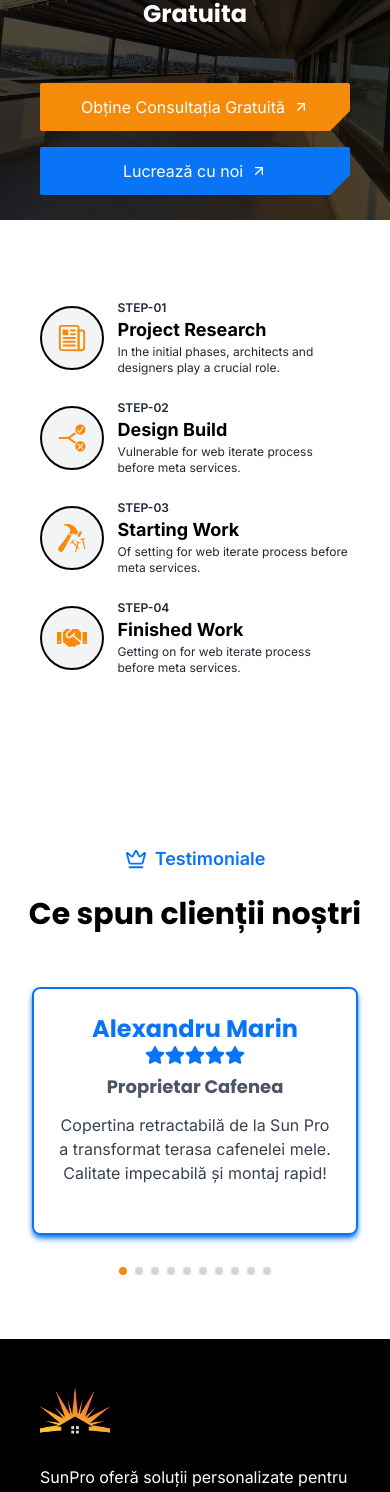
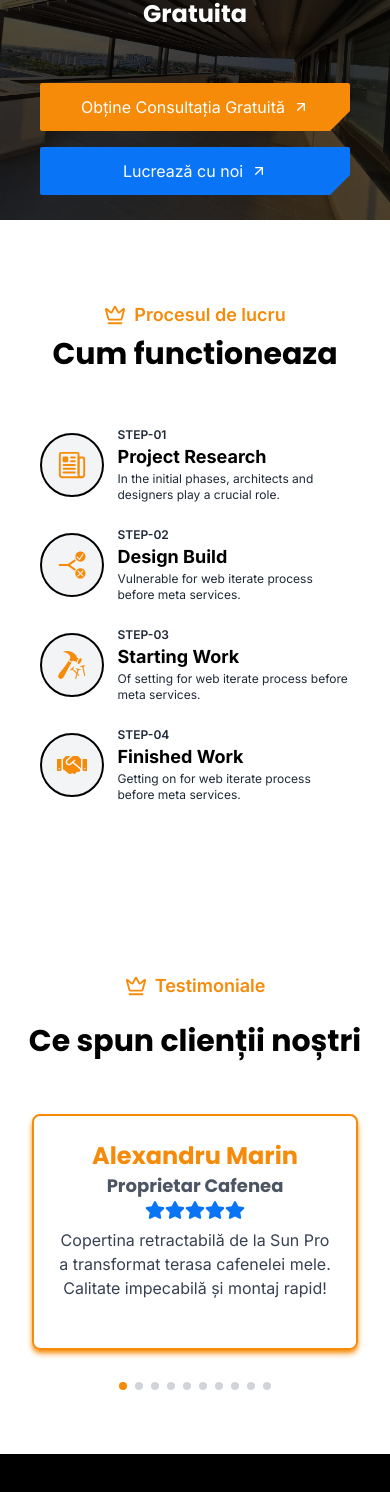
Before and after one commit to mocanuandrei1/sun-pro-2, a Next.js app: page /despre-noi in a window 390 px wide. Shown: the part 1950-3442 px from the top of the page. Built offline with nearby package versions, Linux system fonts and the light colour scheme.

Commit message:
Refactor testimonials components for consistent styling and responsiveness

```diff
--- a/src/components/TestimonialsDesktop.js
+++ b/src/components/TestimonialsDesktop.js
@@ -20,7 +20,7 @@ export default function TestimonialsDesktop({ slides }) {
 
   return (
     <div className="w-full max-w-7xl mx-auto py-16 relative">
-      <p className="flex text-lg items-center justify-center text-[#0975F6] font-semibold mb-4">
+      <p className="flex text-lg items-center justify-center text-[#f68a09] font-semibold mb-4">
         <LuCrown className="pr-2 text-3xl" />
         Testimoniale
       </p>
--- a/src/components/TestimonialsMobile.js
+++ b/src/components/TestimonialsMobile.js
@@ -26,7 +26,7 @@ export default function TestimonialsMobile({ slides }) {
 
   return (
     <div className="w-full mx-auto py-16 relative" {...swipeHandlers}>
-      <p className="flex text-lg items-center justify-center text-[#0975F6] font-semibold mb-4">
+      <p className="flex text-lg items-center justify-center text-[#f68a09] font-semibold mb-4">
         <LuCrown className="pr-2 text-3xl" />
         Testimoniale
       </p>
@@ -43,10 +43,11 @@ export default function TestimonialsMobile({ slides }) {
         >
           {slides.map((slide, index) => (
             <div key={index} className="flex-none w-full p-4">
-              <div className="group h-full p-6 rounded-lg text-center border-2 border-[#0975F6] shadow-md shadow-[#0975F6] transition-all duration-300 group-hover:border-[#f68a09] group-hover:shadow-[#f68a09]">
-                <h2 className="text-2xl font-bold text-[#0975F6] group-hover:text-[#f68a09] transition-colors duration-300">
+              <div className="group h-full p-6 rounded-lg text-center border-2 shadow-md border-[#f68a09] shadow-[#f68a09]">
+                <h2 className="text-2xl font-bold text-[#f68a09]">
                   {slide.name}
                 </h2>
+                <h4 className="text-lg text-gray-600">{slide.role}</h4>
                 <div className="flex justify-center mb-2">
                   {[...Array(5)].map((_, i) => (
                     <FaStar
@@ -59,7 +60,7 @@ export default function TestimonialsMobile({ slides }) {
                     />
                   ))}
                 </div>
-                <h4 className="text-lg text-gray-600 mb-3">{slide.role}</h4>
+
                 <p className="text-gray-700 text-base">{slide.review}</p>
               </div>
             </div>
--- a/src/components/WorkProcess.js
+++ b/src/components/WorkProcess.js
@@ -3,10 +3,18 @@ import React from "react";
 import { IoNewspaperOutline } from "react-icons/io5";
 import { GiChoice, GiHammerNails } from "react-icons/gi";
 import { FaHandshake } from "react-icons/fa";
+import { LuCrown } from "react-icons/lu";
 
 export default function WorkProcess() {
   return (
     <div className="py-20">
+      <p className="flex text-lg items-center justify-center text-[#f68a09] font-semibold ">
+        <LuCrown className="pr-2 text-3xl" />
+        Procesul de lucru
+      </p>
+      <h2 className="text-3xl font-bold leading-relaxed mb-12 text-center">
+        Cum functioneaza
+      </h2>
       <div className="relative max-w-6xl w-full mx-auto">
         <Image
           src={"/WorkProcess.png"}
```
